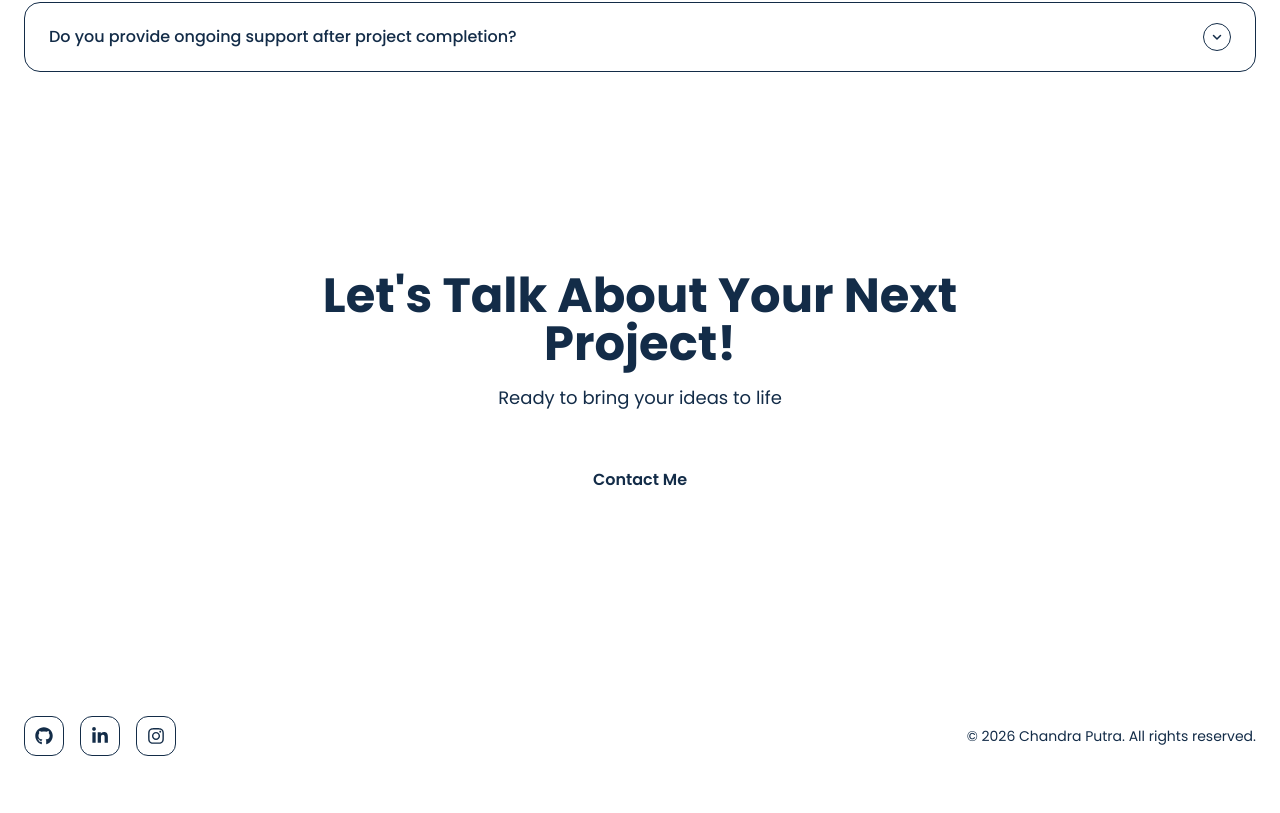
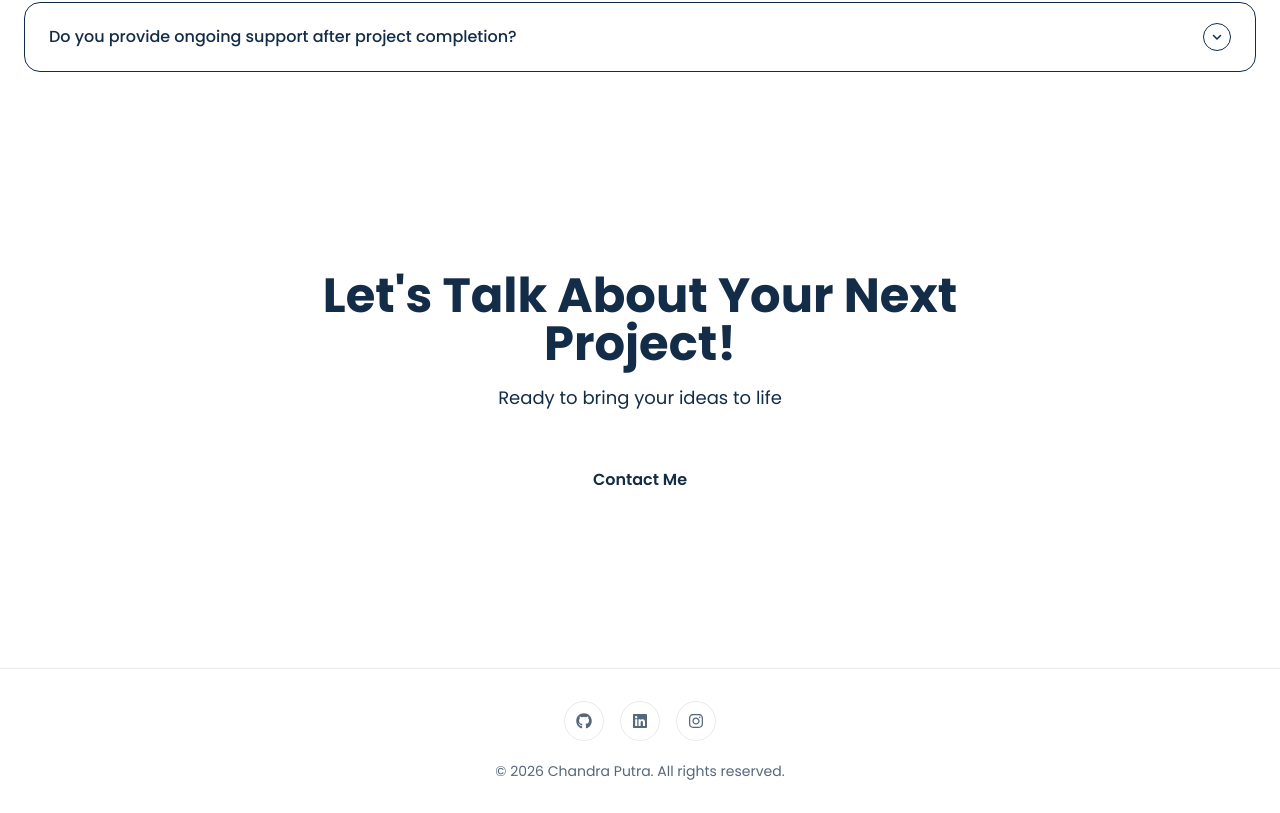
Before and after one commit to chandraputra06/chandraputra, a Next.js app: page / in a window 1280 px wide. Shown: the part 4805-5618 px from the top of the page. Built offline with nearby package versions, Linux system fonts and the light colour scheme.

Commit message:
refactor: center footer layout and hide social icons on about and contact pages

```diff
--- a/components/Footer.jsx
+++ b/components/Footer.jsx
@@ -1,45 +1,61 @@
-'use client'
+"use client";
 
-import Link from 'next/link'
-import { FaGithub, FaLinkedinIn, FaInstagram } from 'react-icons/fa'
+import Link from "next/link";
+import { usePathname } from "next/navigation";
+import { FaGithub, FaLinkedin, FaInstagram } from "react-icons/fa";
 
 const socialLinks = [
-  { href: 'https://github.com/chandraputra06', label: 'GitHub', icon: FaGithub },
-  { href: 'https://www.linkedin.com/in/putu-chandra-putra', label: 'LinkedIn', icon: FaLinkedinIn },
-  { href: 'https://www.instagram.com/chandrputraaa', label: 'Instagram', icon: FaInstagram },
-]
+  {
+    label: "GitHub",
+    href: "https://github.com/chandraputra06",
+    icon: FaGithub,
+  },
+  {
+    label: "LinkedIn",
+    href: "https://www.linkedin.com/in/putu-chandra-putra",
+    icon: FaLinkedin,
+  },
+  {
+    label: "Instagram",
+    href: "https://instagram.com/chandrputraaa",
+    icon: FaInstagram,
+  },
+];
 
 export default function Footer() {
-  const currentYear = new Date().getFullYear()
+  const pathname = usePathname();
+
+  const hideSocial =
+    pathname === "/about" || pathname === "/contact";
 
   return (
-    <footer className="relative">
-      <div className="gradient-divider" />
+    <footer className="border-t border-[var(--border-1)]">
+      <div className="mx-auto flex max-w-6xl flex-col items-center justify-center gap-5 px-6 py-8 text-center md:px-10">
+        {!hideSocial && (
+          <div className="flex items-center justify-center gap-4">
+            {socialLinks.map((item) => {
+              const Icon = item.icon;
 
-      <div className="bg-background/60 backdrop-blur-sm">
-        <div className="max-w-7xl mx-auto px-6 py-12">
-          <div className="flex flex-col items-center justify-between gap-6 md:flex-row">
-            <div className="flex items-center gap-4">
-              {socialLinks.map(({ href, label, icon: Icon }) => (
+              return (
                 <Link
-                  key={label}
-                  href={href}
-                  aria-label={label}
+                  key={item.label}
+                  href={item.href}
                   target="_blank"
                   rel="noreferrer"
-                  className="group flex items-center justify-center rounded-xl border border-surface-1 bg-surface-1 p-2.5 text-lg text-muted transition-all duration-300 hover:-translate-y-1 hover:border-accent-500/30 hover:bg-accent-500/10 hover:text-accent-400 hover:shadow-lg hover:shadow-accent-500/10 cursor-pointer"
+                  aria-label={item.label}
+                  className="inline-flex h-10 w-10 cursor-pointer items-center justify-center rounded-full border border-[var(--border-1)] text-[var(--muted)] transition-all duration-300 hover:border-[var(--border-2)] hover:bg-[var(--surface-1)] hover:text-[var(--foreground)]"
                 >
-                  <Icon />
+                  <Icon className="text-base" />
                 </Link>
-              ))}
-            </div>
+              );
+            })}
+          </div>
+        )}
 
-            <div className="text-center text-sm text-muted-2 md:text-right">
-              © {currentYear} Chandra Putra. All rights reserved.
-            </div>
-          </div>
-        </div>
+        <p className="text-sm text-[var(--muted)]">
+          © 2026 Chandra Putra. All rights reserved.
+        </p>
       </div>
     </footer>
-  )
+  );
 }
```
